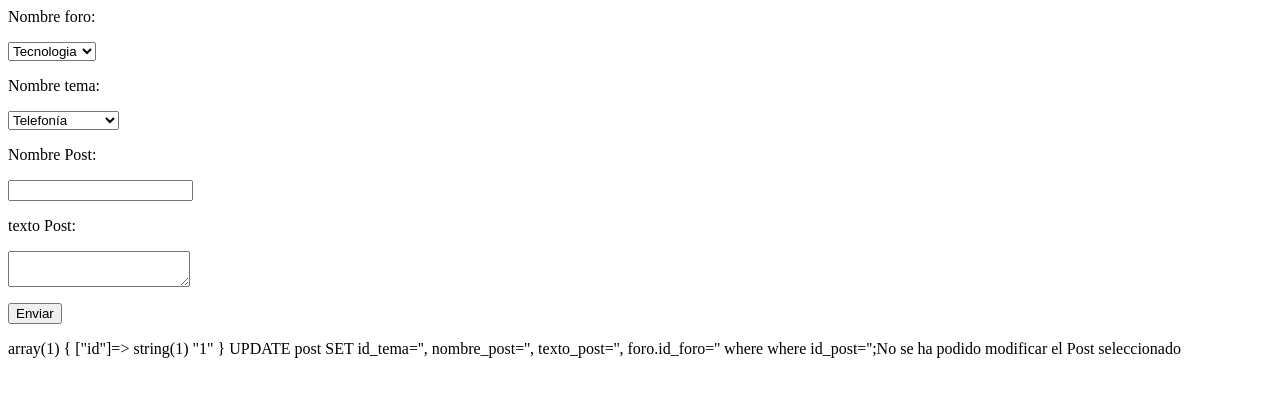
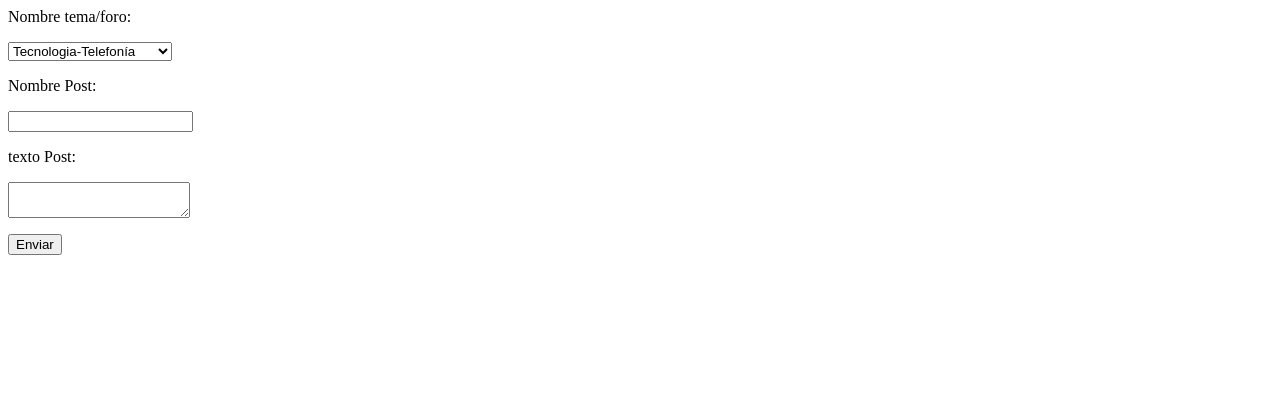
Before and after one commit to devil92/PROYECTO, a PHP site: page /editarpost.php?id=1 in a window 1280 px wide. Shown: the top 397 px of the page. Run offline with PHP 8.4, Linux system fonts and the light colour scheme; a user stored in the database is signed in; data comes from the database, SQL or seed files in the repository; data that the repository does not hold is empty.

Commit message:
Ya funciona el editarpost y mueve de foro y de tema

```diff
--- a/editarpost.php
+++ b/editarpost.php
@@ -20,58 +20,37 @@ include("db_configuration.php");
 <div id="cuerpo">
  <?php if (!isset($_POST["Enviar"])) : ?>
                 <form id="form-login" method="post" action="editarpost.php" >
-				<p><label for="nombreforo">Nombre foro:</label></p>
-<select class="registro" name="idforo">
 
-<?php
-//CREATING THE CONNECTION
+
+
+
+					<p><label for="nombretema">Nombre tema/foro:</label></p>
+<select class="registro" name="id_tema">
+
+<?php //CREATING THE CONNECTION
 $connection = new mysqli("localhost", "root", "", "forololo");
-$consultar3="SELECT * FROM foro;";
-var_dump($consultar3);
-	if ($result = $connection->query($consultar3)) {
-								$result3 = $connection->query("SELECT foro.id_foro, foro.nombre_foro FROM foro,temas,post where temas.id_foro=foro.id_foro and temas.id_tema=post.id_tema and post.id_post=".$_GET['id']);
-								$id = $result3->fetch_object()->id_foro;
+$consultar="SELECT temas.id_tema,temas.nombre_tema,foro.id_foro, foro.nombre_foro FROM temas,foro where temas.id_foro=foro.id_foro";
+	if ($result = $connection->query($consultar)) {
+								$result2 = $connection->query("SELECT id_tema FROM post where id_post=".$_GET['id']);
+								$actual=$result2->fetch_object()->id_tema;
+
 								while($obj = $result->fetch_object()) {
-									var_dump($obj->id_foro);
-									if ($id == $obj->id_foro){
-										echo "<option selected value=\"".$obj->id_foro."\">".$obj->nombre_foro."</option>";
+									var_dump($obj->id_tema);
+									if ($actual == $obj->id_tema){
+										echo "<option selected value=\"".$obj->id_tema."\">".$obj->nombre_foro."-".$obj->nombre_tema."</option>";
 										echo "<br>";
 									}else{
-										echo "<option value=\"".$obj->id_foro."\">".$obj->nombre_foro."</option>";
+										echo "<option value=\"".$obj->id_tema."\">".$obj->nombre_foro."-".$obj->nombre_tema."</option>";
 										echo "<br>";
 									}
 
 	}//cierra el WHILE
 	}
+
+
 ?>
 
 	</select>
-					<p><label for="nombretema">Nombre tema:</label></p>
-<select class="registro" name="id_tema">
-
-<?php //CREATING THE CONNECTION
-$connection = new mysqli("localhost", "root", "", "forololo");
-$consultar="SELECT * FROM temas;";
-	if ($result = $connection->query($consultar)) {
-								$result2 = $connection->query("SELECT temas.id_tema FROM temas,post where temas.id_tema=post.id_tema and post.id_post=".$_GET['id']);
-								$actual=$result2->fetch_object()->id_tema;
-
-								while($obj = $result->fetch_object()) {
-									var_dump($obj->id_tema);
-									if ($actual == $obj->id_tema){
-										echo "<option selected value=\"".$obj->id_tema."\">".$obj->nombre_tema."</option>";
-										echo "<br>";
-									}else{
-										echo "<option value=\"".$obj->id_tema."\">".$obj->nombre_tema."</option>";
-										echo "<br>";
-									}
-
-	}//cierra el WHILE
-	}
-?>
-<?php endif ?>
-	</select>
-
 <?php
 			 //CREATING THE CONNECTION
 		$connection = new mysqli("localhost", "root", "", "forololo");
@@ -89,12 +68,13 @@ $consultar="SELECT * FROM temas;";
 					echo "<p><label for='texto_post'>texto Post:</label></p>";
 					echo "<textarea name='texto_post' type='text' id='texto_post' class='texto_post' >".$obj->texto_post."</textarea>";
 
-                    echo "<p id='bot'><input name='Enviar' type='submit' id='boton' value='Enviar' class='boton'/></p>";
+					echo "<p id='bot'><input name='Enviar' type='submit' id='boton' value='Enviar' class='boton'/></p>";
 					echo "<input name='get' type='hidden' id='principa' value=".$_GET['id'].">";
 					echo "</form>";
 					echo "</div>";
 
 ?>
+<?php else: ?>
 </body>
 </html>
 
@@ -110,17 +90,16 @@ $consultar="SELECT * FROM temas;";
       //MAKING A SELECT QUERY
       /* Consultas de selección que devuelven un conjunto de resultados */
 	  $idtema=$_POST['id_tema'];
-	  $idforo=$_POST['id_foro'];
 	  $nombrepost=$_POST['nombre_post'];
 	  $textopost=$_POST['texto_post'];
 	  $idpost=$_POST['get'];
 	  var_dump($_GET);
-	  $consulta="UPDATE post SET id_tema='$idtema', nombre_post='$nombrepost', texto_post='$textopost', foro.id_foro='$idforo' where  where id_post='$idpost';";
+	  $consulta="UPDATE post SET id_tema=$idtema, nombre_post='$nombrepost', texto_post='$textopost' where id_post=$idpost;";
 	  //echo $_POST['enviar'];
-		echo $consulta;
+		//echo $consulta;
 	  if($connection->query($consulta)==true){
                 echo "El post se ha modificado correctamente";
-			  // header('Refresh:3; url=foros.php',true,303);
+			   header('Refresh:2; url=post.php',true,303);
 
             }else{
                 echo "No se ha podido modificar el Post seleccionado";
@@ -130,3 +109,4 @@ $consultar="SELECT * FROM temas;";
 
 
 ?>
+<?php endif ?>
```
